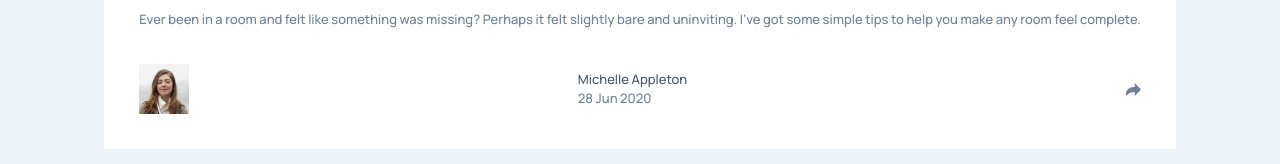
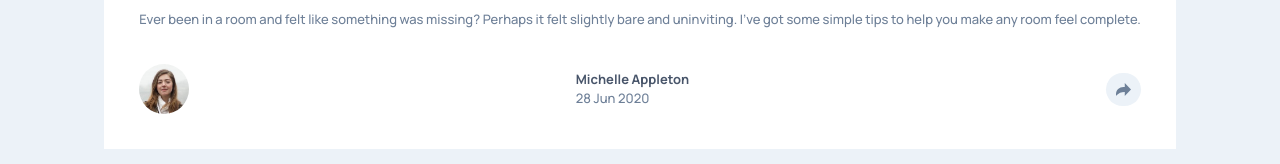
Before and after one commit to gusrod22/article-preview, a plain HTML site: page index.html in a window 1280 px wide. Shown: the part 465-629 px from the top of the page. Drawn offline with Linux system fonts and the light colour scheme.

Commit message:
updated bottom-card styling

```diff
--- a/styles.css
+++ b/styles.css
@@ -80,12 +80,22 @@ h1{
 .pfp-container{
   width: 50px;
 }
+.pfp-image{
+  border-radius: 50px;
+}
 .dark-color-txt{
   color: hsl(217, 19%, 35%);
+  font-weight: 700;
+
 }
 .desat-color-txt{
   color: hsl(214, 17%, 51%);
 }
 .user-info{
-  margin-right: 50px;
+  margin-right: 30px;
 }
+.svg-container{
+  background-color: hsl(210, 46%, 95%);
+  padding: 10px;
+  border-radius: 30px;
+}
```
